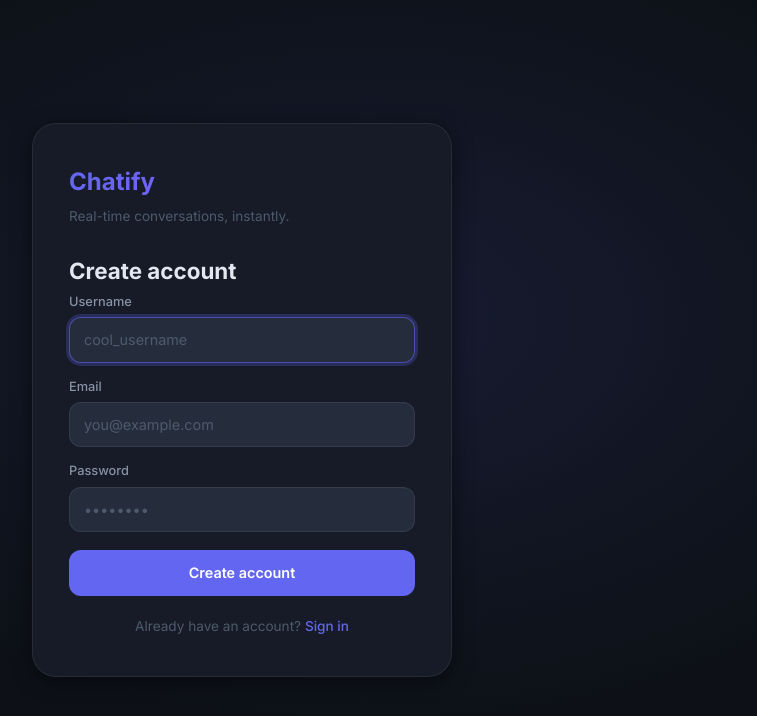
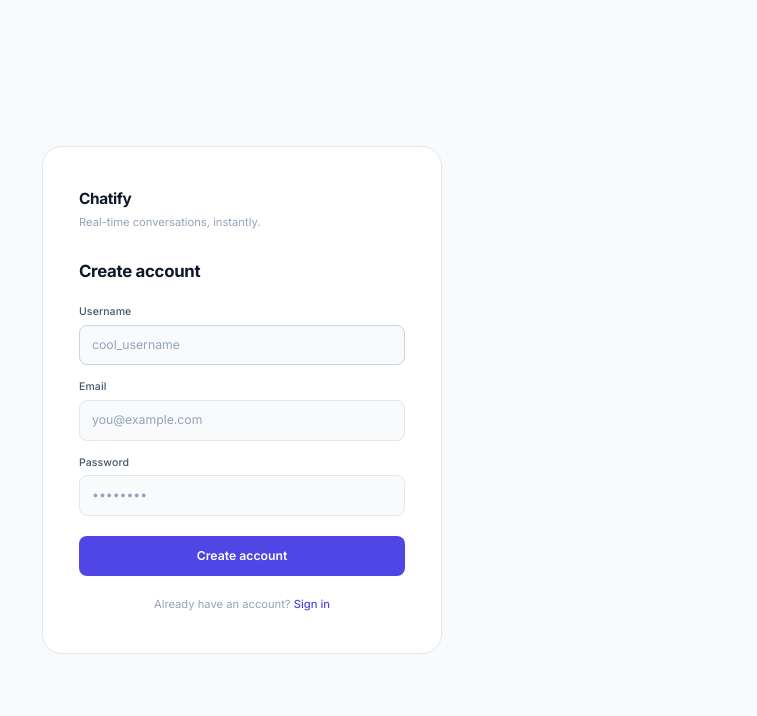
Before and after one commit to syedaakibhossain-prog/Chatify, a React (Vite) app in the folder frontend/: page /register in a window 1280 px wide. Shown: the top 716 px of the page, without its empty margins (398-1155 px from the left). Built offline with nearby package versions, Linux system fonts and the light colour scheme; no server answers.

Commit message:
change desing

```diff
--- a/frontend/src/App.tsx
+++ b/frontend/src/App.tsx
@@ -10,7 +10,8 @@ function RequireAuth({ children }: { children: React.ReactElement }) {
 
   if (status === "idle" || status === "loading") {
     return (
-      <div className="flex h-full items-center justify-center text-gray-500">
+      <div className="loading-screen">
+        <div className="spinner" />
         Loading…
       </div>
     );
--- a/frontend/src/index.css
+++ b/frontend/src/index.css
@@ -1,61 +1,123 @@
 /* ───── Google Font ───── */
-@import url("https://fonts.googleapis.com/css2?family=Inter:wght@300;400;500;600;700&display=swap");
+@import url("https://fonts.googleapis.com/css2?family=Inter:ital,opsz,wght@0,14..32,300;0,14..32,400;0,14..32,500;0,14..32,600;0,14..32,700;1,14..32,400&display=swap");
 
 @tailwind base;
 @tailwind components;
 @tailwind utilities;
 
-/* ───── Design tokens ───── */
+/* ═══════════════════════════════════════════
+   DESIGN TOKENS — Light Mode (default)
+   Palette: Slate neutrals + Indigo accent
+   Ref: DESIGN.md §2
+═══════════════════════════════════════════ */
 :root {
-  --bg-base:        #0d1117;
-  --bg-sidebar:     #161b27;
-  --bg-card:        #1e2535;
-  --bg-input:       #252d3d;
-  --bg-hover:       #2a3348;
-  --bg-active:      #2e3c56;
+  /* Backgrounds */
+  --bg-canvas:          #FFFFFF;
+  --bg-subtle:          #F8FAFC;
+  --bg-muted:           #F1F5F9;
+  --bg-elevated:        #FFFFFF;
 
-  --accent:         #6366f1;
-  --accent-hover:   #4f52d6;
-  --accent-glow:    rgba(99,102,241,0.25);
+  /* Borders */
+  --border:             #E2E8F0;
+  --border-strong:      #CBD5E1;
 
-  --text-primary:   #e2e8f0;
-  --text-secondary: #8892a4;
-  --text-muted:     #4e5a6b;
+  /* Text */
+  --text-primary:       #0F172A;
+  --text-secondary:     #475569;
+  --text-muted:         #94A3B8;
+  --text-inverse:       #FFFFFF;
 
-  --border:         rgba(255,255,255,0.07);
-  --border-focus:   rgba(99,102,241,0.6);
+  /* Accent — Indigo */
+  --accent:             #4F46E5;
+  --accent-hover:       #4338CA;
+  --accent-subtle:      #EEF2FF;
 
-  --bubble-own:     #6366f1;
-  --bubble-other:   #1e2535;
+  /* Semantic */
+  --success:            #10B981;
+  --warning:            #F59E0B;
+  --danger:             #EF4444;
+  --danger-subtle:      #FEF2F2;
 
-  --radius-sm:      6px;
-  --radius-md:      12px;
-  --radius-lg:      20px;
-  --radius-xl:      24px;
+  /* Bubbles */
+  --bubble-own-bg:      #4F46E5;
+  --bubble-own-text:    #FFFFFF;
+  --bubble-other-bg:    #F1F5F9;
+  --bubble-other-text:  #0F172A;
+  --bubble-other-border:#E2E8F0;
 
-  --shadow-sm:      0 1px 4px rgba(0,0,0,0.4);
-  --shadow-md:      0 4px 20px rgba(0,0,0,0.5);
-  --shadow-glow:    0 0 20px var(--accent-glow);
+  /* Radii */
+  --radius-sm:          4px;
+  --radius-md:          8px;
+  --radius-lg:          16px;
+  --radius-xl:          20px;
 
-  --transition:     0.18s ease;
+  /* Motion — max 200ms per spec */
+  --transition:         0.15s ease;
 }
 
-/* ───── Global reset ───── */
-*, *::before, *::after { box-sizing: border-box; }
+/* ═══════════════════════════════════════════
+   DARK MODE TOKENS
+   Activated by prefers-color-scheme
+═══════════════════════════════════════════ */
+@media (prefers-color-scheme: dark) {
+  :root {
+    --bg-canvas:          #0B1120;
+    --bg-subtle:          #111827;
+    --bg-muted:           #1E293B;
+    --bg-elevated:        #1E293B;
+
+    --border:             #1F2937;
+    --border-strong:      #334155;
+
+    --text-primary:       #F1F5F9;
+    --text-secondary:     #94A3B8;
+    --text-muted:         #64748B;
+    --text-inverse:       #FFFFFF;
+
+    --accent:             #6366F1;
+    --accent-hover:       #818CF8;
+    --accent-subtle:      #1E1B4B;
+
+    --success:            #34D399;
+    --warning:            #FBBF24;
+    --danger:             #F87171;
+    --danger-subtle:      #451A1A;
+
+    --bubble-own-bg:      #6366F1;
+    --bubble-own-text:    #FFFFFF;
+    --bubble-other-bg:    #1E293B;
+    --bubble-other-text:  #F1F5F9;
+    --bubble-other-border:#1F2937;
+  }
+}
+
+/* ═══════════════════════════════════════════
+   GLOBAL RESET
+═══════════════════════════════════════════ */
+*, *::before, *::after {
+  box-sizing: border-box;
+  margin: 0;
+  padding: 0;
+}
 
 html, body, #root {
   height: 100%;
-  margin: 0;
   font-family: "Inter", system-ui, -apple-system, sans-serif;
-  background: var(--bg-base);
+  background: var(--bg-canvas);
   color: var(--text-primary);
   -webkit-font-smoothing: antialiased;
+  -moz-osx-font-smoothing: grayscale;
+  font-size: 14px;
+  line-height: 1.5;
 }
 
 /* ───── Scrollbars ───── */
-::-webkit-scrollbar { width: 4px; }
+::-webkit-scrollbar { width: 5px; }
 ::-webkit-scrollbar-track { background: transparent; }
-::-webkit-scrollbar-thumb { background: var(--border); border-radius: 99px; }
+::-webkit-scrollbar-thumb {
+  background: var(--border-strong);
+  border-radius: 99px;
+}
 ::-webkit-scrollbar-thumb:hover { background: var(--text-muted); }
 
 /* ═══════════════════════════════════════════
@@ -65,38 +127,37 @@ html, body, #root {
   display: flex;
   height: 100%;
   overflow: hidden;
+  background: var(--bg-canvas);
 }
 
 /* ═══════════════════════════════════════════
    SIDEBAR
 ═══════════════════════════════════════════ */
 .sidebar {
-  width: 320px;
-  min-width: 320px;
+  width: 280px;
+  min-width: 280px;
   display: flex;
   flex-direction: column;
-  background: var(--bg-sidebar);
+  background: var(--bg-subtle);
   border-right: 1px solid var(--border);
   overflow: hidden;
 }
 
+/* ── Sidebar Header ── */
 .sidebar-header {
   display: flex;
   align-items: center;
   justify-content: space-between;
-  padding: 20px 16px 16px;
+  padding: 18px 16px 14px;
   border-bottom: 1px solid var(--border);
   flex-shrink: 0;
 }
 
 .sidebar-logo {
-  font-size: 1.25rem;
+  font-size: 1rem;
   font-weight: 700;
-  background: linear-gradient(135deg, #6366f1, #8b5cf6);
-  -webkit-background-clip: text;
-  -webkit-text-fill-color: transparent;
-  background-clip: text;
-  letter-spacing: -0.3px;
+  letter-spacing: -0.4px;
+  color: var(--text-primary);
 }
 
 .sidebar-user {
@@ -106,24 +167,25 @@ html, body, #root {
 }
 
 .sidebar-avatar {
-  width: 32px;
-  height: 32px;
+  width: 30px;
+  height: 30px;
   border-radius: 50%;
-  background: linear-gradient(135deg, #6366f1, #8b5cf6);
+  background: var(--accent);
   display: flex;
   align-items: center;
   justify-content: center;
-  font-size: 0.75rem;
-  font-weight: 700;
-  color: #fff;
+  font-size: 0.7rem;
+  font-weight: 600;
+  color: var(--text-inverse);
   flex-shrink: 0;
+  letter-spacing: 0.3px;
 }
 
 .sidebar-username {
-  font-size: 0.825rem;
+  font-size: 0.8rem;
   font-weight: 500;
   color: var(--text-secondary);
-  max-width: 90px;
+  max-width: 80px;
   overflow: hidden;
   text-overflow: ellipsis;
   white-space: nowrap;
@@ -131,21 +193,27 @@ html, body, #root {
 
 .btn-logout {
   background: none;
-  border: none;
+  border: 1px solid transparent;
   cursor: pointer;
   color: var(--text-muted);
-  font-size: 0.8rem;
+  font-size: 0.75rem;
+  font-family: inherit;
   padding: 4px 8px;
   border-radius: var(--radius-sm);
-  transition: color var(--transition), background var(--transition);
+  transition: color var(--transition), border-color var(--transition), background var(--transition);
+  line-height: 1;
 }
-.btn-logout:hover { color: var(--text-primary); background: var(--bg-hover); }
+.btn-logout:hover {
+  color: var(--text-primary);
+  border-color: var(--border);
+  background: var(--bg-muted);
+}
 
 /* ═══════════════════════════════════════════
    SEARCH USERS
 ═══════════════════════════════════════════ */
 .search-users {
-  padding: 12px 16px;
+  padding: 10px 12px;
   border-bottom: 1px solid var(--border);
   flex-shrink: 0;
   position: relative;
@@ -153,22 +221,24 @@ html, body, #root {
 
 .search-input {
   width: 100%;
-  background: var(--bg-input);
+  background: var(--bg-canvas);
   border: 1px solid var(--border);
   border-radius: var(--radius-md);
-  padding: 9px 12px 9px 36px;
+  padding: 8px 12px 8px 34px;
   color: var(--text-primary);
-  font-size: 0.875rem;
+  font-size: 0.8rem;
   font-family: inherit;
   outline: none;
-  transition: border-color var(--transition), box-shadow var(--transition);
+  transition: border-color var(--transition);
 }
 .search-input::placeholder { color: var(--text-muted); }
-.search-input:focus { border-color: var(--border-focus); box-shadow: 0 0 0 3px var(--accent-glow); }
+.search-input:focus {
+  border-color: var(--border-strong);
+}
 
 .search-icon {
   position: absolute;
-  left: 28px;
+  left: 24px;
   top: 50%;
   transform: translateY(-50%);
   color: var(--text-muted);
@@ -179,16 +249,17 @@ html, body, #root {
 
 .search-dropdown {
   position: absolute;
-  top: calc(100% - 4px);
-  left: 16px;
-  right: 16px;
-  background: var(--bg-card);
+  top: calc(100% - 2px);
+  left: 12px;
+  right: 12px;
+  background: var(--bg-elevated);
   border: 1px solid var(--border);
   border-radius: var(--radius-md);
   overflow: hidden;
   z-index: 50;
-  box-shadow: var(--shadow-md);
-  animation: fadeSlide 0.15s ease;
+  /* Restrained shadow — no glow */
+  box-shadow: 0 4px 12px rgba(0, 0, 0, 0.08);
+  animation: fadeDown 0.12s ease;
 }
 
 .search-result-item {
@@ -199,12 +270,12 @@ html, body, #root {
   cursor: pointer;
   transition: background var(--transition);
 }
-.search-result-item:hover { background: var(--bg-hover); }
+.search-result-item:hover { background: var(--bg-muted); }
 .search-result-item:not(:last-child) { border-bottom: 1px solid var(--border); }
 
 .search-no-result {
   padding: 12px 14px;
-  font-size: 0.825rem;
+  font-size: 0.8rem;
   color: var(--text-muted);
   text-align: center;
 }
@@ -215,7 +286,7 @@ html, body, #root {
 .conversation-list {
   flex: 1;
   overflow-y: auto;
-  padding: 8px 0;
+  padding: 4px 0;
 }
 
 .conversation-list-empty {
@@ -225,8 +296,8 @@ html, body, #root {
   justify-content: center;
   height: 100%;
   color: var(--text-muted);
-  font-size: 0.85rem;
-  gap: 8px;
+  font-size: 0.8rem;
+  gap: 6px;
   padding: 24px;
   text-align: center;
 }
@@ -238,32 +309,47 @@ html, body, #root {
   display: flex;
   align-items: center;
   gap: 12px;
-  padding: 12px 16px;
+  padding: 10px 16px;
   cursor: pointer;
   transition: background var(--transition);
-  border-radius: 0;
-  border-left: 3px solid transparent;
   position: relative;
 }
-.conv-item:hover { background: var(--bg-hover); }
+.conv-item:hover { background: var(--bg-muted); }
 .conv-item.active {
-  background: var(--bg-active);
-  border-left-color: var(--accent);
+  background: var(--accent-subtle);
+}
+
+/* Accent left bar for active item */
+.conv-item.active::before {
+  content: "";
+  position: absolute;
+  left: 0;
+  top: 6px;
+  bottom: 6px;
+  width: 3px;
+  border-radius: 0 2px 2px 0;
+  background: var(--accent);
 }
 
 .conv-avatar {
-  width: 44px;
-  height: 44px;
+  width: 40px;
+  height: 40px;
   border-radius: 50%;
-  background: linear-gradient(135deg, #6366f1 0%, #8b5cf6 100%);
+  background: var(--bg-muted);
+  border: 1px solid var(--border);
   display: flex;
   align-items: center;
   justify-content: center;
-  font-size: 1rem;
+  font-size: 0.85rem;
   font-weight: 600;
-  color: #fff;
+  color: var(--text-secondary);
   flex-shrink: 0;
-  box-shadow: var(--shadow-sm);
+}
+
+.conv-item.active .conv-avatar {
+  background: var(--accent);
+  border-color: var(--accent);
+  color: var(--text-inverse);
 }
 
 .conv-info {
@@ -272,7 +358,7 @@ html, body, #root {
 }
 
 .conv-name {
-  font-size: 0.9rem;
+  font-size: 0.85rem;
   font-weight: 600;
   color: var(--text-primary);
   white-space: nowrap;
@@ -282,7 +368,7 @@ html, body, #root {
 }
 
 .conv-preview {
-  font-size: 0.8rem;
+  font-size: 0.75rem;
   color: var(--text-muted);
   white-space: nowrap;
   overflow: hidden;
@@ -296,10 +382,11 @@ html, body, #root {
   flex: 1;
   display: flex;
   flex-direction: column;
-  background: var(--bg-base);
+  background: var(--bg-canvas);
   overflow: hidden;
 }
 
+/* ── Empty state ── */
 .chat-empty {
   flex: 1;
   display: flex;
@@ -307,69 +394,82 @@ html, body, #root {
   align-items: center;
   justify-content: center;
   color: var(--text-muted);
-  gap: 16px;
+  gap: 12px;
 }
 
 .chat-empty-icon {
-  width: 80px;
-  height: 80px;
-  border-radius: 50%;
-  background: var(--bg-card);
+  width: 56px;
+  height: 56px;
+  border-radius: var(--radius-md);
+  background: var(--bg-muted);
   border: 1px solid var(--border);
   display: flex;
   align-items: center;
   justify-content: center;
-  font-size: 2rem;
+  font-size: 1.5rem;
 }
 
 .chat-empty-title {
-  font-size: 1.1rem;
+  font-size: 0.95rem;
   font-weight: 600;
   color: var(--text-secondary);
 }
 
 .chat-empty-sub {
-  font-size: 0.85rem;
+  font-size: 0.8rem;
   color: var(--text-muted);
   text-align: center;
-  max-width: 260px;
+  max-width: 240px;
+  line-height: 1.6;
 }
 
-/* ───── Chat header ───── */
+/* ── Chat header ── */
 .chat-header {
   display: flex;
   align-items: center;
   gap: 12px;
-  padding: 14px 20px;
+  padding: 12px 20px;
   border-bottom: 1px solid var(--border);
-  background: var(--bg-sidebar);
+  background: var(--bg-canvas);
   flex-shrink: 0;
 }
 
 .chat-header-avatar {
-  width: 40px;
-  height: 40px;
+  width: 36px;
+  height: 36px;
   border-radius: 50%;
-  background: linear-gradient(135deg, #6366f1, #8b5cf6);
+  background: var(--bg-muted);
+  border: 1px solid var(--border);
   display: flex;
   align-items: center;
   justify-content: center;
-  font-size: 0.9rem;
+  font-size: 0.8rem;
   font-weight: 600;
-  color: #fff;
+  color: var(--text-secondary);
   flex-shrink: 0;
 }
 
 .chat-header-name {
-  font-size: 0.95rem;
+  font-size: 0.9rem;
   font-weight: 600;
   color: var(--text-primary);
 }
 
 .chat-header-status {
-  font-size: 0.775rem;
+  display: flex;
+  align-items: center;
+  gap: 5px;
+  font-size: 0.72rem;
   color: var(--text-muted);
   margin-top: 1px;
+}
+
+.status-dot {
+  width: 6px;
+  height: 6px;
+  border-radius: 50%;
+  background: var(--success);
+  flex-shrink: 0;
 }
 
 /* ═══════════════════════════════════════════
@@ -378,15 +478,16 @@ html, body, #root {
 .message-list {
   flex: 1;
   overflow-y: auto;
-  padding: 20px 16px;
+  padding: 24px 20px 12px;
   display: flex;
   flex-direction: column;
-  gap: 4px;
+  gap: 2px;
+  background: var(--bg-subtle);
 }
 
 .message-date-divider {
   text-align: center;
-  margin: 12px 0;
+  margin: 16px 0 12px;
   position: relative;
 }
 .message-date-divider::before {
@@ -400,10 +501,13 @@ html, body, #root {
 }
 .message-date-divider span {
   position: relative;
-  background: var(--bg-base);
-  padding: 0 12px;
-  font-size: 0.75rem;
+  background: var(--bg-subtle);
+  padding: 0 10px;
+  font-size: 0.7rem;
   color: var(--text-muted);
+  font-weight: 500;
+  letter-spacing: 0.3px;
+  text-transform: uppercase;
 }
 
 /* ═══════════════════════════════════════════
@@ -411,46 +515,48 @@ html, body, #root {
 ═══════════════════════════════════════════ */
 .bubble-row {
   display: flex;
-  margin: 2px 0;
-  animation: msgIn 0.2s ease;
+  margin: 1px 0;
+  animation: msgIn 0.15s ease;
 }
-.bubble-row.own { justify-content: flex-end; }
+.bubble-row.own  { justify-content: flex-end; }
 .bubble-row.other { justify-content: flex-start; }
 
+/* Increased gap when sender changes */
 .bubble-row.own + .bubble-row.other,
 .bubble-row.other + .bubble-row.own {
-  margin-top: 10px;
+  margin-top: 8px;
 }
 
 .bubble {
-  max-width: 68%;
-  padding: 10px 14px;
+  max-width: 64%;
+  padding: 8px 12px;
   border-radius: var(--radius-lg);
   font-size: 0.875rem;
-  line-height: 1.5;
+  line-height: 1.55;
   word-break: break-word;
-  position: relative;
 }
 
+/* Own message — accent is the single bold color moment */
 .bubble.own {
-  background: var(--bubble-own);
-  color: #fff;
+  background: var(--bubble-own-bg);
+  color: var(--bubble-own-text);
   border-bottom-right-radius: var(--radius-sm);
 }
-.bubble.own.pending { opacity: 0.65; }
-.bubble.own.failed { background: #dc2626; }
+.bubble.own.pending { opacity: 0.6; }
+.bubble.own.failed  { background: var(--danger); }
 
+/* Other message — quiet */
 .bubble.other {
-  background: var(--bubble-other);
-  color: var(--text-primary);
-  border: 1px solid var(--border);
+  background: var(--bubble-other-bg);
+  color: var(--bubble-other-text);
+  border: 1px solid var(--bubble-other-border);
   border-bottom-left-radius: var(--radius-sm);
 }
 
 .bubble-time {
-  font-size: 0.68rem;
-  opacity: 0.6;
-  margin-top: 4px;
+  font-size: 0.65rem;
+  opacity: 0.55;
+  margin-top: 3px;
   display: block;
   text-align: right;
 }
@@ -461,11 +567,12 @@ html, body, #root {
 .typing-indicator {
   display: flex;
   align-items: center;
-  gap: 8px;
-  padding: 4px 16px 8px;
-  font-size: 0.78rem;
+  gap: 6px;
+  padding: 6px 20px 10px;
+  font-size: 0.75rem;
   color: var(--text-muted);
-  min-height: 28px;
+  min-height: 32px;
+  background: var(--bg-subtle);
 }
 
 .typing-dots {
@@ -475,10 +582,10 @@ html, body, #root {
 }
 
 .typing-dots span {
-  width: 5px;
-  height: 5px;
+  width: 4px;
+  height: 4px;
   border-radius: 50%;
-  background: var(--accent);
+  background: var(--text-muted);
   animation: dotBounce 1.2s infinite ease-in-out;
 }
 .typing-dots span:nth-child(2) { animation-delay: 0.2s; }
@@ -490,7 +597,7 @@ html, body, #root {
 .message-input-area {
   padding: 12px 16px 14px;
   border-top: 1px solid var(--border);
-  background: var(--bg-sidebar);
+  background: var(--bg-canvas);
   flex-shrink: 0;
 }
 
@@ -498,15 +605,14 @@ html, body, #root {
   display: flex;
   align-items: flex-end;
   gap: 10px;
-  background: var(--bg-input);
+  background: var(--bg-subtle);
   border: 1px solid var(--border);
-  border-radius: var(--radius-xl);
-  padding: 10px 14px;
-  transition: border-color var(--transition), box-shadow var(--transition);
+  border-radius: var(--radius-lg);
+  padding: 9px 12px;
+  transition: border-color var(--transition);
 }
 .message-input-row:focus-within {
-  border-color: var(--border-focus);
-  box-shadow: 0 0 0 3px var(--accent-glow);
+  border-color: var(--border-strong);
 }
 
 .message-textarea {
@@ -515,35 +621,33 @@ html, body, #root {
   border: none;
   outline: none;
   color: var(--text-primary);
-  font-size: 0.9rem;
+  font-size: 0.875rem;
   font-family: inherit;
   resize: none;
   max-height: 120px;
-  line-height: 1.5;
+  line-height: 1.55;
   padding: 0;
 }
 .message-textarea::placeholder { color: var(--text-muted); }
 
 .btn-send {
-  width: 36px;
-  height: 36px;
-  border-radius: 50%;
+  width: 32px;
+  height: 32px;
+  border-radius: var(--radius-md);
   background: var(--accent);
   border: none;
   cursor: pointer;
   display: flex;
   align-items: center;
   justify-content: center;
-  color: #fff;
+  color: var(--text-inverse);
   flex-shrink: 0;
-  transition: background var(--transition), transform var(--transition), box-shadow var(--transition);
+  transition: background var(--transition);
 }
 .btn-send:hover:not(:disabled) {
   background: var(--accent-hover);
-  transform: scale(1.05);
-  box-shadow: var(--shadow-glow);
 }
-.btn-send:disabled { opacity: 0.4; cursor: not-allowed; }
+.btn-send:disabled { opacity: 0.35; cursor: not-allowed; }
 
 /* ═══════════════════════════════════════════
    AUTH PAGES (Login / Register)
@@ -553,42 +657,39 @@ html, body, #root {
   height: 100%;
   align-items: center;
   justify-content: center;
-  background: radial-gradient(ellipse at 60% 40%, rgba(99,102,241,0.12) 0%, transparent 60%),
-              var(--bg-base);
+  background: var(--bg-subtle);
 }
 
 .auth-card {
   width: 100%;
-  max-width: 420px;
-  background: var(--bg-sidebar);
+  max-width: 400px;
+  background: var(--bg-canvas);
   border: 1px solid var(--border);
   border-radius: var(--radius-xl);
   padding: 40px 36px;
-  box-shadow: var(--shadow-md);
-  animation: fadeSlide 0.3s ease;
+  animation: fadeDown 0.2s ease;
 }
 
 .auth-logo {
-  font-size: 1.5rem;
+  font-size: 1.1rem;
   font-weight: 700;
-  background: linear-gradient(135deg, #6366f1, #8b5cf6);
-  -webkit-background-clip: text;
-  -webkit-text-fill-color: transparent;
-  background-clip: text;
-  margin-bottom: 6px;
+  color: var(--text-primary);
+  letter-spacing: -0.4px;
+  margin-bottom: 4px;
 }
 
 .auth-subtitle {
-  font-size: 0.85rem;
+  font-size: 0.8rem;
   color: var(--text-muted);
   margin-bottom: 28px;
 }
 
 .auth-title {
-  font-size: 1.4rem;
+  font-size: 1.2rem;
   font-weight: 700;
   color: var(--text-primary);
-  margin-bottom: 4px;
+  margin-bottom: 20px;
+  letter-spacing: -0.3px;
 }
 
 .auth-field {
@@ -597,32 +698,33 @@ html, body, #root {
 
 .auth-label {
   display: block;
-  font-size: 0.8rem;
+  font-size: 0.75rem;
   font-weight: 500;
   color: var(--text-secondary);
-  margin-bottom: 6px;
+  margin-bottom: 5px;
+  letter-spacing: 0.1px;
 }
 
 .auth-input {
   width: 100%;
-  background: var(--bg-input);
+  background: var(--bg-subtle);
   border: 1px solid var(--border);
   border-radius: var(--radius-md);
-  padding: 11px 14px;
+  padding: 10px 12px;
   color: var(--text-primary);
-  font-size: 0.9rem;
+  font-size: 0.875rem;
   font-family: inherit;
   outline: none;
-  transition: border-color var(--transition), box-shadow var(--transition);
+  transition: border-color var(--transition);
 }
 .auth-input::placeholder { color: var(--text-muted); }
-.auth-input:focus { border-color: var(--border-focus); box-shadow: 0 0 0 3px var(--accent-glow); }
+.auth-input:focus { border-color: var(--border-strong); }
 
 .auth-error {
-  font-size: 0.825rem;
-  color: #f87171;
-  background: rgba(248,113,113,0.1);
-  border: 1px solid rgba(248,113,113,0.2);
+  font-size: 0.8rem;
+  color: var(--danger);
+  background: var(--danger-subtle);
+  border: 1px solid rgba(239, 68, 68, 0.2);
   border-radius: var(--radius-sm);
   padding: 8px 12px;
   margin-bottom: 14px;
@@ -631,28 +733,26 @@ html, body, #root {
 .btn-primary {
   width: 100%;
   background: var(--accent);
-  color: #fff;
+  color: var(--text-inverse);
   border: none;
   border-radius: var(--radius-md);
-  padding: 12px;
-  font-size: 0.9rem;
+  padding: 11px;
+  font-size: 0.875rem;
   font-weight: 600;
   font-family: inherit;
   cursor: pointer;
-  transition: background var(--transition), transform var(--transition), box-shadow var(--transition);
-  margin-top: 4px;
+  transition: background var(--transition);
+  margin-top: 6px;
 }
 .btn-primary:hover:not(:disabled) {
   background: var(--accent-hover);
-  transform: translateY(-1px);
-  box-shadow: var(--shadow-glow);
 }
-.btn-primary:disabled { opacity: 0.5; cursor: not-allowed; transform: none; }
+.btn-primary:disabled { opacity: 0.45; cursor: not-allowed; }
 
 .auth-footer {
   margin-top: 20px;
   text-align: center;
-  font-size: 0.85rem;
+  font-size: 0.8rem;
   color: var(--text-muted);
 }
 .auth-link {
@@ -661,22 +761,23 @@ html, body, #root {
   font-weight: 500;
   transition: opacity var(--transition);
 }
-.auth-link:hover { opacity: 0.8; text-decoration: underline; }
+.auth-link:hover { opacity: 0.75; }
 
 /* ═══════════════════════════════════════════
    AVATAR HELPERS
 ═══════════════════════════════════════════ */
 .avatar-sm {
-  width: 30px;
-  height: 30px;
+  width: 28px;
+  height: 28px;
   border-radius: 50%;
-  background: linear-gradient(135deg, #6366f1, #8b5cf6);
+  background: var(--bg-muted);
+  border: 1px solid var(--border);
   display: flex;
   align-items: center;
   justify-content: center;
-  font-size: 0.75rem;
+  font-size: 0.7rem;
   font-weight: 600;
-  color: #fff;
+  color: var(--text-secondary);
   flex-shrink: 0;
 }
 
@@ -688,15 +789,15 @@ html, body, #root {
   height: 100%;
   align-items: center;
   justify-content: center;
-  background: var(--bg-base);
+  background: var(--bg-canvas);
   color: var(--text-muted);
-  font-size: 0.9rem;
-  gap: 12px;
+  font-size: 0.85rem;
+  gap: 10px;
 }
 
 .spinner {
-  width: 20px;
-  height: 20px;
+  width: 18px;
+  height: 18px;
   border: 2px solid var(--border);
   border-top-color: var(--accent);
   border-radius: 50%;
@@ -705,20 +806,21 @@ html, body, #root {
 
 /* ═══════════════════════════════════════════
    ANIMATIONS
+   Keep all transitions ≤ 200ms per DESIGN.md
 ═══════════════════════════════════════════ */
-@keyframes fadeSlide {
-  from { opacity: 0; transform: translateY(10px); }
+@keyframes fadeDown {
+  from { opacity: 0; transform: translateY(-6px); }
   to   { opacity: 1; transform: translateY(0); }
 }
 
 @keyframes msgIn {
-  from { opacity: 0; transform: scale(0.95) translateY(4px); }
-  to   { opacity: 1; transform: scale(1) translateY(0); }
+  from { opacity: 0; transform: translateY(4px); }
+  to   { opacity: 1; transform: translateY(0); }
 }
 
 @keyframes dotBounce {
-  0%, 80%, 100% { transform: translateY(0); opacity: 0.4; }
-  40%            { transform: translateY(-5px); opacity: 1; }
+  0%, 80%, 100% { transform: translateY(0);    opacity: 0.35; }
+  40%           { transform: translateY(-4px); opacity: 0.9; }
 }
 
 @keyframes spin {
--- a/frontend/src/pages/chatPage.tsx
+++ b/frontend/src/pages/chatPage.tsx
@@ -71,7 +71,10 @@ export default function ChatPage() {
               </div>
               <div>
                 <div className="chat-header-name">{chatPartnerName}</div>
-                <div className="chat-header-status">Online</div>
+                <div className="chat-header-status">
+                  <span className="status-dot" />
+                  Online
+                </div>
               </div>
             </div>
 
```
Also changed, not shown: 1 other file (tests, documents, lock files or other folders).
